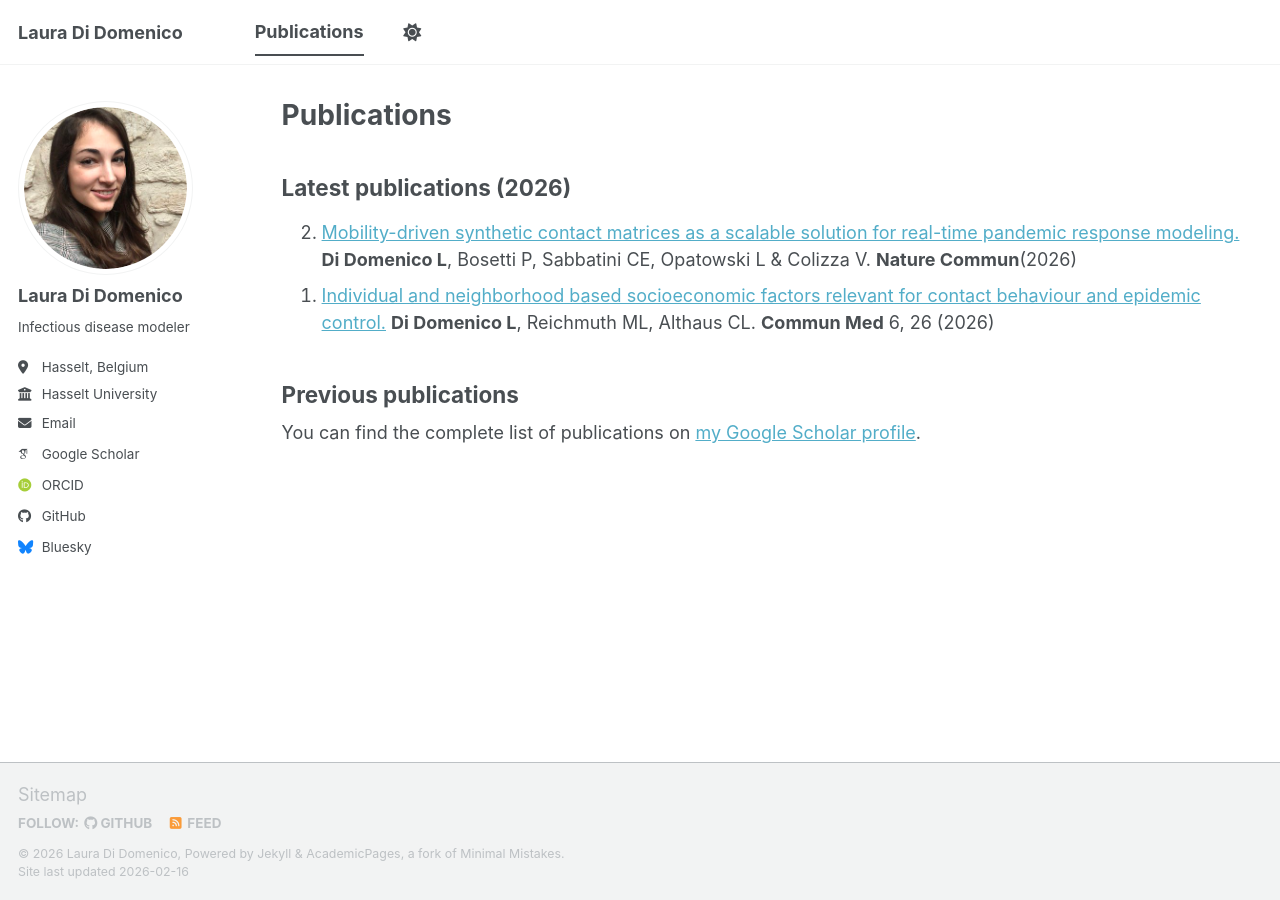
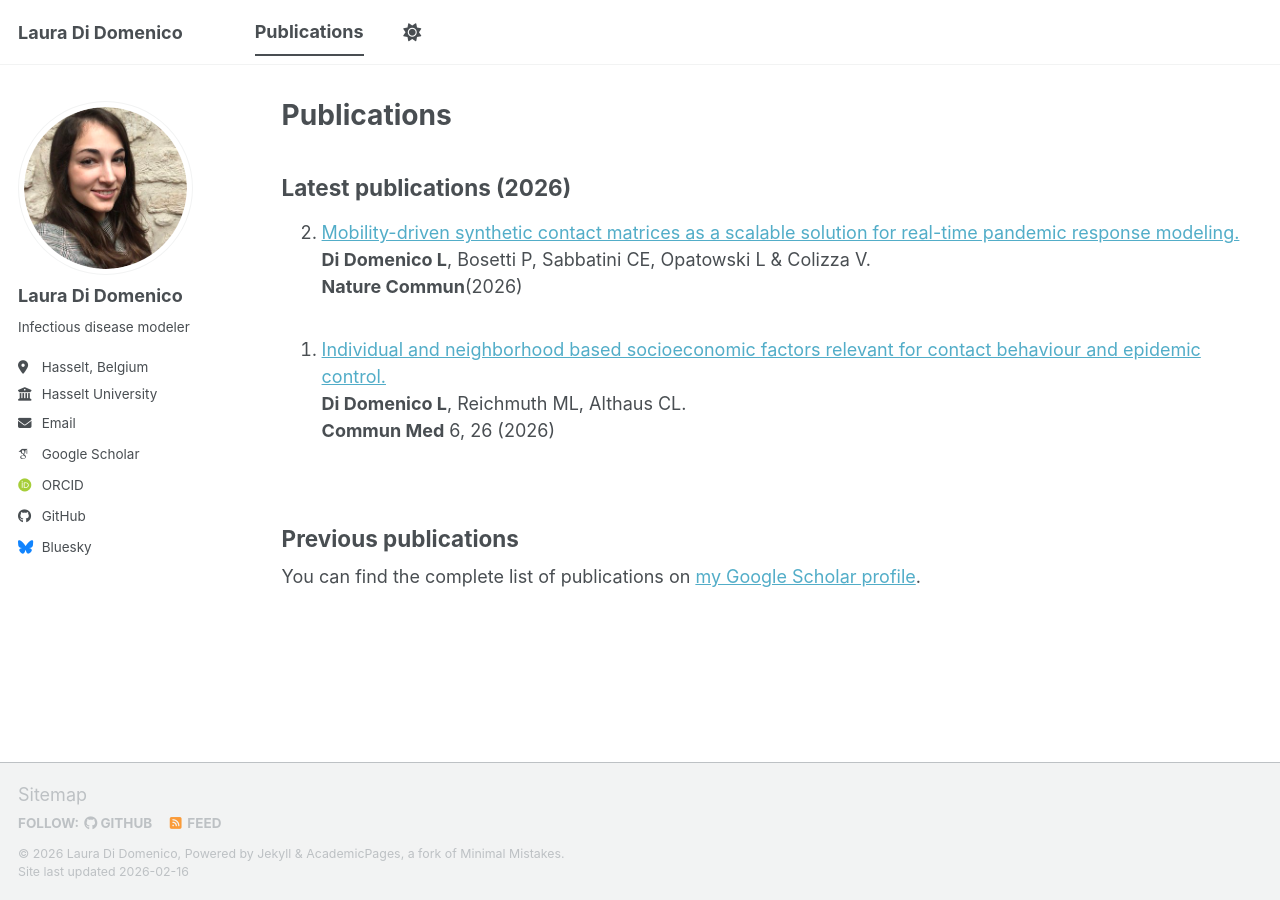
Before and after one commit to laura-didomenico/laura-didomenico.github.io, a Jekyll site: the page built from _pages/publications.html, in a window 1280 px wide. Built offline with Jekyll 4.4.1, drawn with Linux system fonts in a browser that asks for light colours; some web fonts are replaced; a script bundle is joined from its source files by our own code; library files that are not in the unit come from our copies.

```diff
--- a/_pages/publications.html
+++ b/_pages/publications.html
@@ -11,14 +11,14 @@ author_profile: true
 <ol reversed="">
 
 <li><a href="https://doi.org/10.1038/s41467-026-68557-3">
-Mobility-driven synthetic contact matrices as a scalable solution for real-time pandemic response modeling.</a>
-<strong>Di Domenico L</strong>, Bosetti P, Sabbatini CE, Opatowski L & Colizza V.
-<strong>Nature Commun</strong>(2026)</li>
+Mobility-driven synthetic contact matrices as a scalable solution for real-time pandemic response modeling.</a><br>
+<strong>Di Domenico L</strong>, Bosetti P, Sabbatini CE, Opatowski L & Colizza V.<br>
+<strong>Nature Commun</strong>(2026)</li><br>
 
 <li><a href="https://doi.org/10.1038/s43856-025-01282-y">
-Individual and neighborhood based socioeconomic factors relevant for contact behaviour and epidemic control.</a>
-<strong>Di Domenico L</strong>, Reichmuth ML, Althaus CL.
-<strong>Commun Med</strong> 6, 26 (2026)</li>
+Individual and neighborhood based socioeconomic factors relevant for contact behaviour and epidemic control.</a><br>
+<strong>Di Domenico L</strong>, Reichmuth ML, Althaus CL.<br>
+<strong>Commun Med</strong> 6, 26 (2026)</li><br>
 </ol>
 
 <h2 id="publications"> Previous publications </h2>
```
